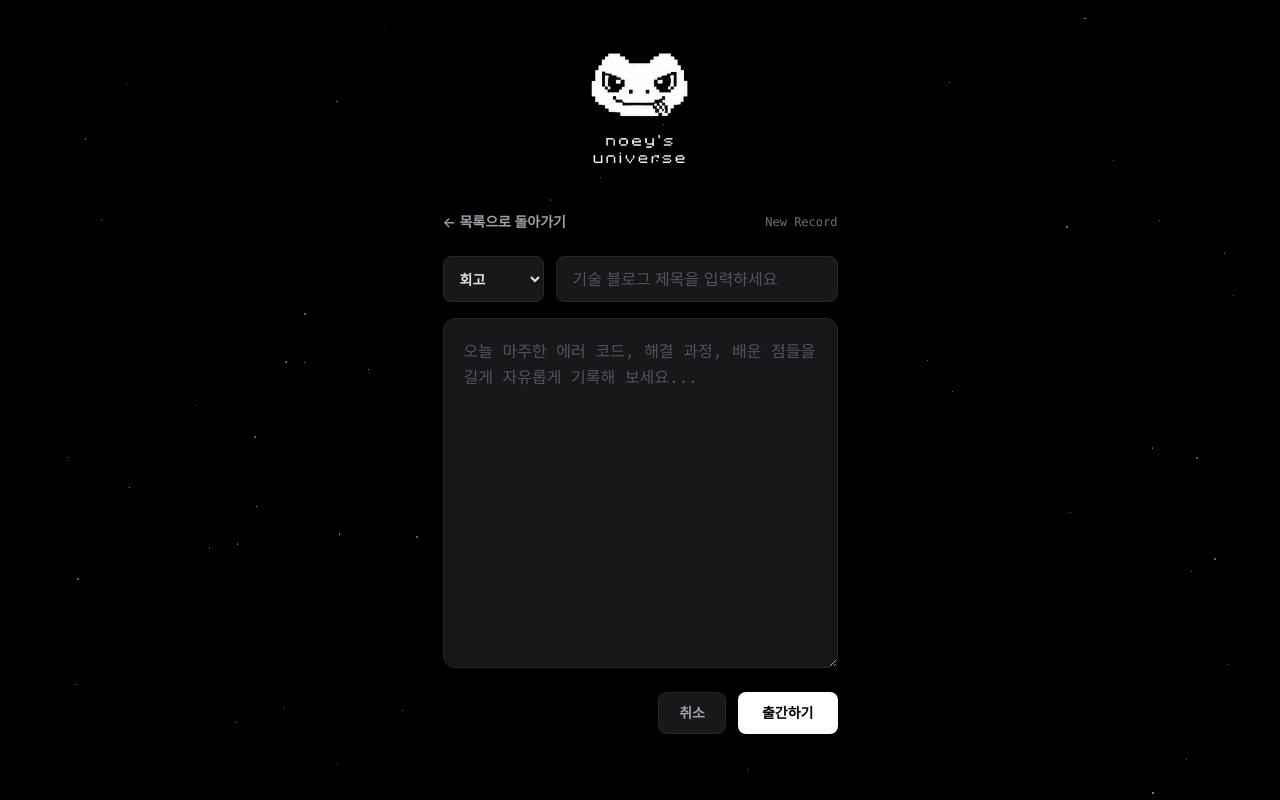
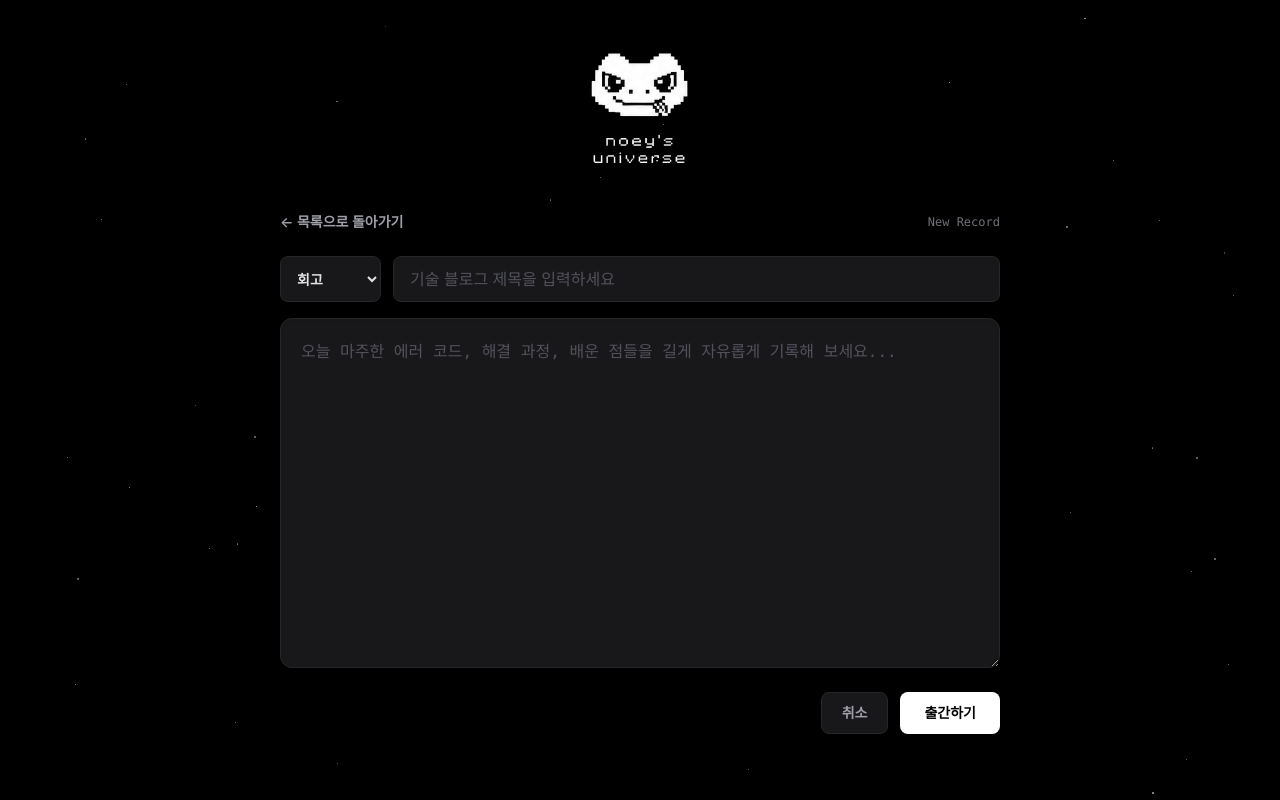
Before and after one commit to quequuen/noey-log_frontend, a React (Vite) app: page /write in a window 1280 px wide. Built offline with nearby package versions, Linux system fonts and the light colour scheme.

Commit message:
design: width 전체적으로 수정

```diff
--- a/src/App.tsx
+++ b/src/App.tsx
@@ -9,7 +9,7 @@ export default function App() {
 
   return (
     <Router>
-      <div className="bg-black h-[80%]">
+      <div className="w-[60%] bg-black h-[80%]">
         <Routes>
           {/* 메인 목록 페이지 */}
           <Route path="/" element={<MainDashboard posts={posts} loading={loading} />} />
--- a/src/components/PostForm.tsx
+++ b/src/components/PostForm.tsx
@@ -23,7 +23,7 @@ export default function PostForm({ onAddPost }: PostFormProps) {
   };
 
   return (
-    <div className="w-full max-w-2xl text-zinc-100">
+    <div className="w-full text-zinc-100">
       {/* 상단 타이틀 및 취소 버튼 */}
       <div className="flex justify-between items-center mb-6">
         <button
--- a/src/pages/WritePost.tsx
+++ b/src/pages/WritePost.tsx
@@ -21,7 +21,7 @@ export default function WritePost({ onAddPost }: WritePostProps) {
   };
 
   return (
-    <div className="w-full max-w-2xl text-zinc-100">
+    <div className="w-full text-zinc-100">
       {/* 상단 헤더 영역 (뒤로가기 및 타이틀) */}
       <div className="flex justify-between items-center mb-6">
         <button
```
